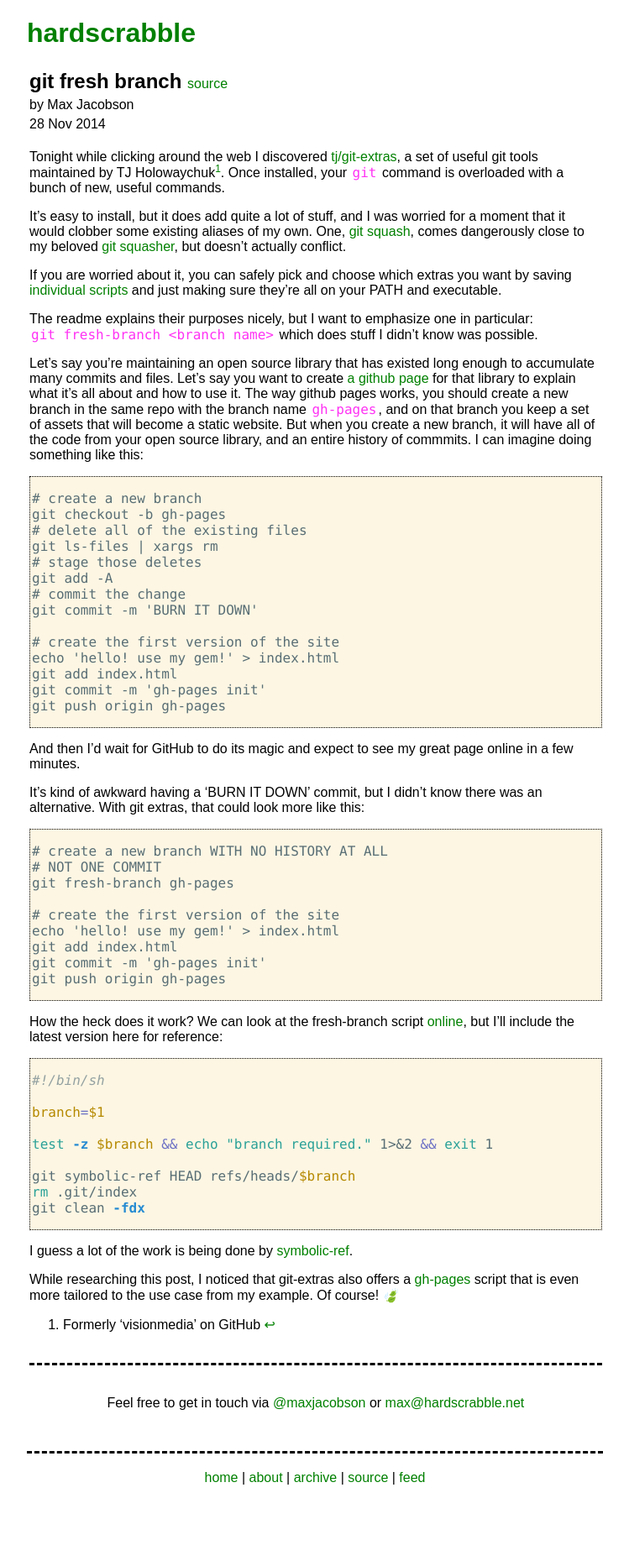
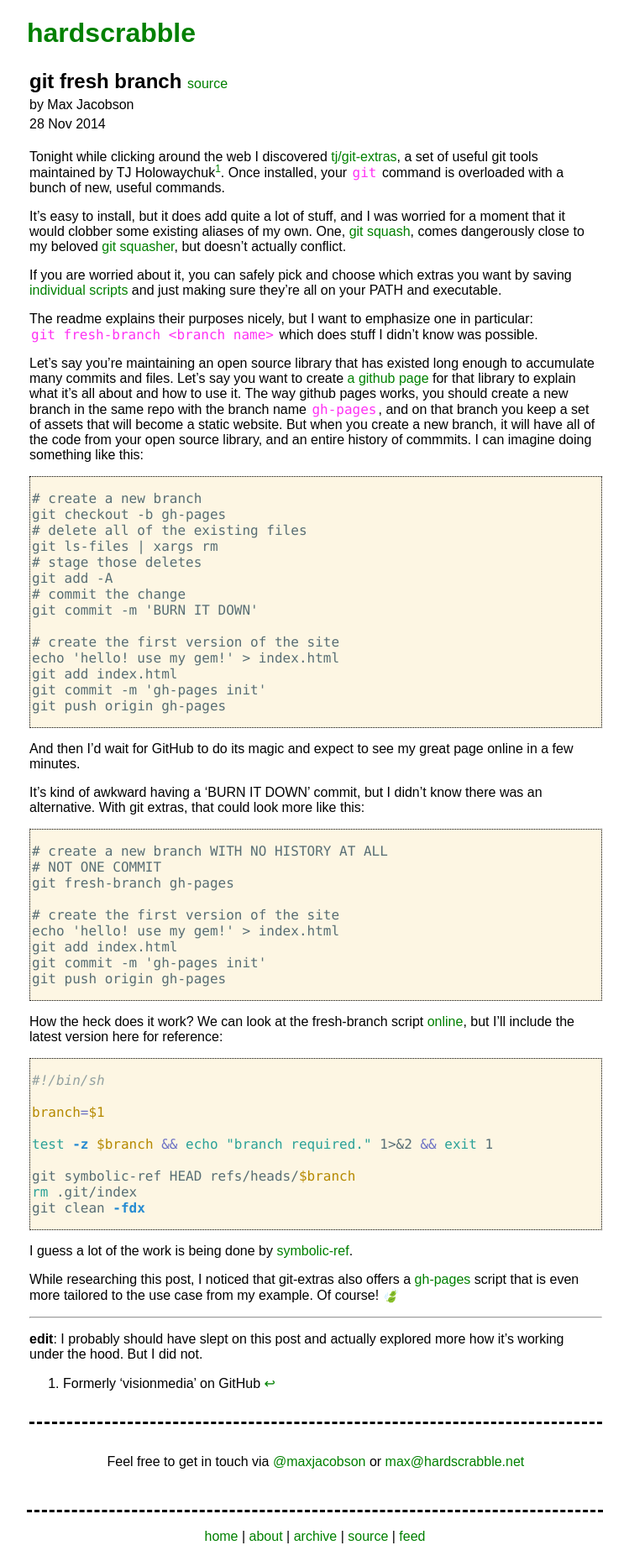
Before and after one commit to hardscrabble/hardscrabble.github.io, a Jekyll site: the page built from _posts/2014-11-28-git-fresh-branch.md, in a window 1280 px wide. Shown: the whole page at 84% size, without its empty margins (118-867 px from the left). Built offline with Jekyll 4.4.1, drawn with Linux system fonts in a browser that asks for light colours; emoji names are drawn with the system emoji font; comment, search, counter and statistics services are not loaded; before the commit the page ends 1789 px from its top, so only the background shows below that.

Commit message:
add a bogus comment

```diff
--- a/_posts/2014-11-28-git-fresh-branch.md
+++ b/_posts/2014-11-28-git-fresh-branch.md
@@ -97,3 +97,8 @@ I guess a lot of the work is being done by [symbolic-ref][].
 While researching this post, I noticed that git-extras also offers a
 [gh-pages](https://github.com/tj/git-extras/blob/master/bin/git-gh-pages) script
 that is even more tailored to the use case from my example. Of course! :leaves:
+
+* * *
+
+**edit**: I probably should have slept on this post and actually explored more
+how it's working under the hood. But I did not.
```
